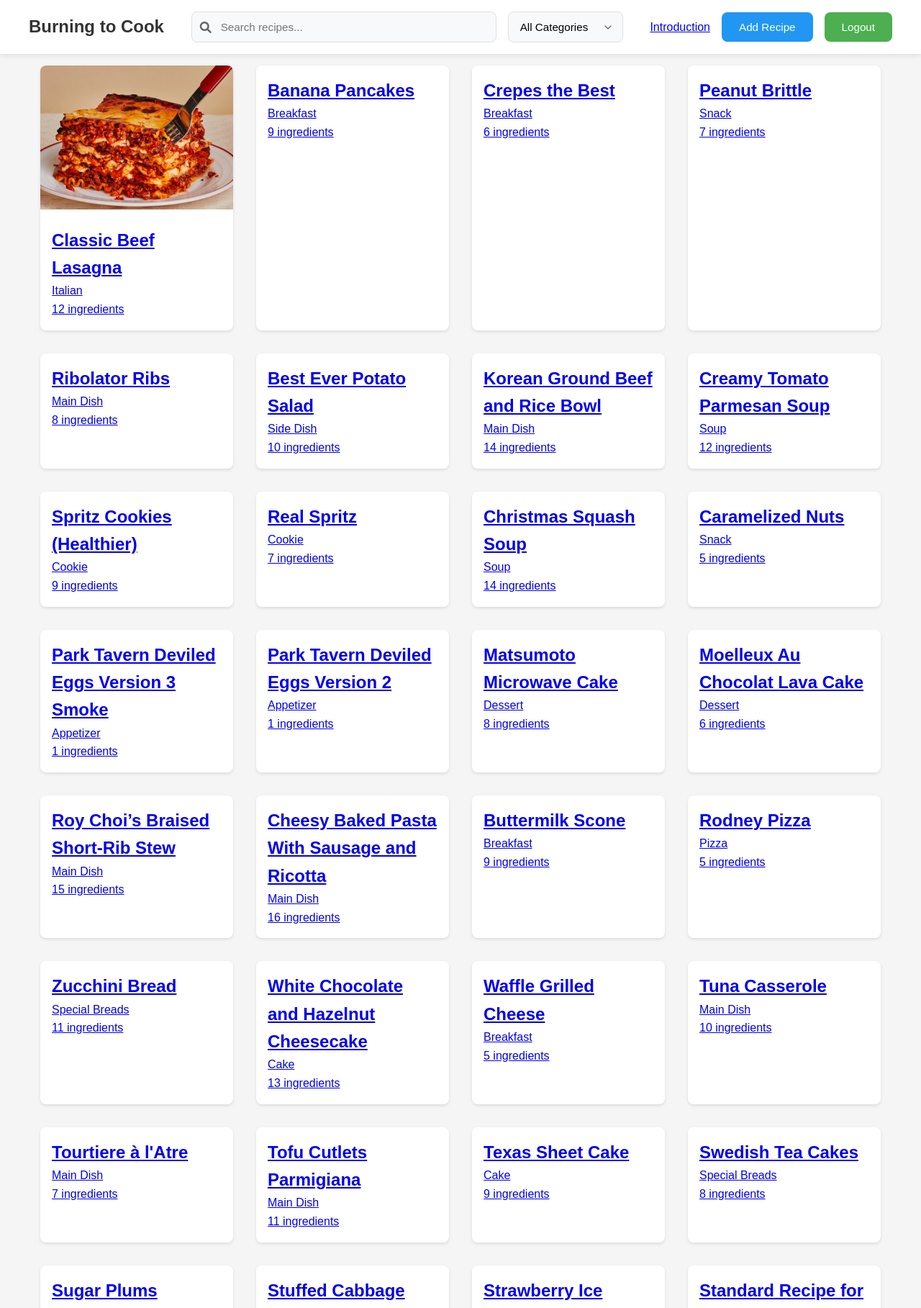
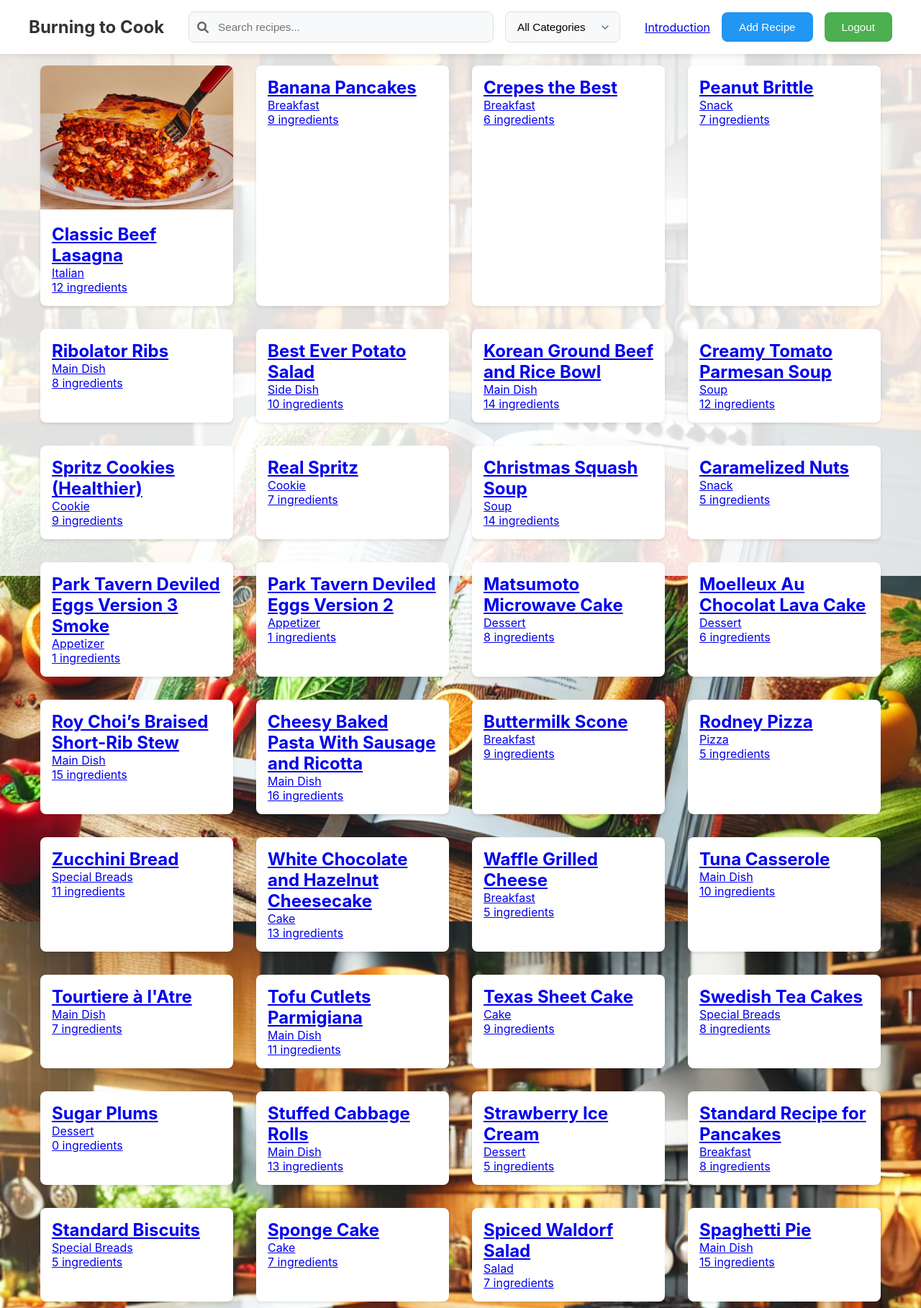
Before and after one commit to kelsorj/public_html_btc, a PHP site: page / in a window 1280 px wide. Shown: the top 1817 px of the page at 72% size. Run offline with PHP 8.4, Linux system fonts and the light colour scheme; a user stored in the database is signed in; data comes from the database, SQL or seed files in the repository.

Commit message:
Created a new functions.php file with a getRandomBackground() function that randomly selects one of the four background images Updated the CSS to handle background images properly: Set background to cover the full viewport Added a semi-transparent white overlay to ensure content remains readable Fixed the background to prevent scrolling issues Added the random background to all main pages: index.php recipe.php edit_recipe.php add_recipe.php Each time you visit any of these pages, you'll see a different random background image from the backgrounds folder. The background will: Cover the full viewport Stay fixed while scrolling Have a semi-transparent white overlay to ensure text remains readable Change randomly on each page load The login page will maintain its simple design without a background image.

```diff
--- a/add_recipe.php
+++ b/add_recipe.php
@@ -1,6 +1,7 @@
 <?php
 session_start();
 require_once 'config/database.php';
+require_once 'config/functions.php';
 
 // Check if user is logged in
 if (!isset($_SESSION['user_id'])) {
@@ -20,6 +21,11 @@ $categories = $conn->query($categories_query)->fetch_all(MYSQLI_ASSOC);
     <meta name="viewport" content="width=device-width, initial-scale=1.0">
     <title>Add New Recipe - Burning to Cook</title>
     <link rel="stylesheet" href="css/style.css">
+    <style>
+        body {
+            background-image: url('<?php echo getRandomBackground(); ?>');
+        }
+    </style>
 </head>
 <body>
     <header>
--- /dev/null
+++ b/config/functions.php
@@ -0,0 +1,11 @@
+<?php
+function getRandomBackground() {
+    $backgrounds = [
+        'backgrounds/back1.webp',
+        'backgrounds/back2.webp',
+        'backgrounds/back3.webp',
+        'backgrounds/back4.webp'
+    ];
+    return $backgrounds[array_rand($backgrounds)];
+}
+?>
--- a/css/style.css
+++ b/css/style.css
@@ -12,9 +12,27 @@
 }
 
 body {
-    font-family: Arial, sans-serif;
-    line-height: 1.6;
+    margin: 0;
+    padding: 0;
+    font-family: -apple-system, BlinkMacSystemFont, "Segoe UI", Roboto, "Helvetica Neue", Arial, sans-serif;
+    min-height: 100vh;
+    background-size: cover;
+    background-position: center;
+    background-repeat: no-repeat;
+    background-attachment: fixed;
+    position: relative;
     background-color: var(--background-color);
+}
+
+body::before {
+    content: '';
+    position: fixed;
+    top: 0;
+    left: 0;
+    right: 0;
+    bottom: 0;
+    background-color: rgba(255, 255, 255, 0.85);
+    z-index: -1;
 }
 
 header {
--- a/edit_recipe.php
+++ b/edit_recipe.php
@@ -1,6 +1,7 @@
 <?php
 session_start();
 require_once 'config/database.php';
+require_once 'config/functions.php';
 
 // Check if user is logged in
 if (!isset($_SESSION['user_id'])) {
@@ -45,6 +46,11 @@ $categories = $conn->query($categories_query)->fetch_all(MYSQLI_ASSOC);
     <meta name="viewport" content="width=device-width, initial-scale=1.0">
     <title>Edit Recipe - Burning to Cook</title>
     <link rel="stylesheet" href="css/style.css">
+    <style>
+        body {
+            background-image: url('<?php echo getRandomBackground(); ?>');
+        }
+    </style>
 </head>
 <body>
     <header>
--- a/index.php
+++ b/index.php
@@ -17,6 +17,7 @@ if (!isset($_SESSION['user_id'])) {
 error_log("User is logged in with ID: " . $_SESSION['user_id']);
 
 require_once 'config/database.php';
+require_once 'config/functions.php';
 
 // Fetch all categories for the filter
 $categories_query = "SELECT * FROM categories ORDER BY name";
@@ -39,6 +40,11 @@ $recipes = $conn->query($recipes_query)->fetch_all(MYSQLI_ASSOC);
     <title>Burning to Cook</title>
     <link rel="stylesheet" href="css/style.css">
     <link rel="stylesheet" href="https://cdnjs.cloudflare.com/ajax/libs/font-awesome/6.0.0/css/all.min.css">
+    <style>
+        body {
+            background-image: url('<?php echo getRandomBackground(); ?>');
+        }
+    </style>
 </head>
 <body>
     <header>
--- a/recipe.php
+++ b/recipe.php
@@ -1,6 +1,7 @@
 <?php
 session_start();
 require_once 'config/database.php';
+require_once 'config/functions.php';
 
 // Check if user is logged in
 if (!isset($_SESSION['user_id'])) {
@@ -53,6 +54,11 @@ foreach ($ingredients as $ingredient) {
     <meta name="viewport" content="width=device-width, initial-scale=1.0">
     <title><?php echo htmlspecialchars($recipe['title']); ?> - Burning to Cook</title>
     <link rel="stylesheet" href="css/style.css">
+    <style>
+        body {
+            background-image: url('<?php echo getRandomBackground(); ?>');
+        }
+    </style>
 </head>
 <body>
     <header>
```
Also changed, not shown: backgrounds/back1.webp (added), backgrounds/back2.webp (added), backgrounds/back3.webp (added), backgrounds/back4.webp (added).
